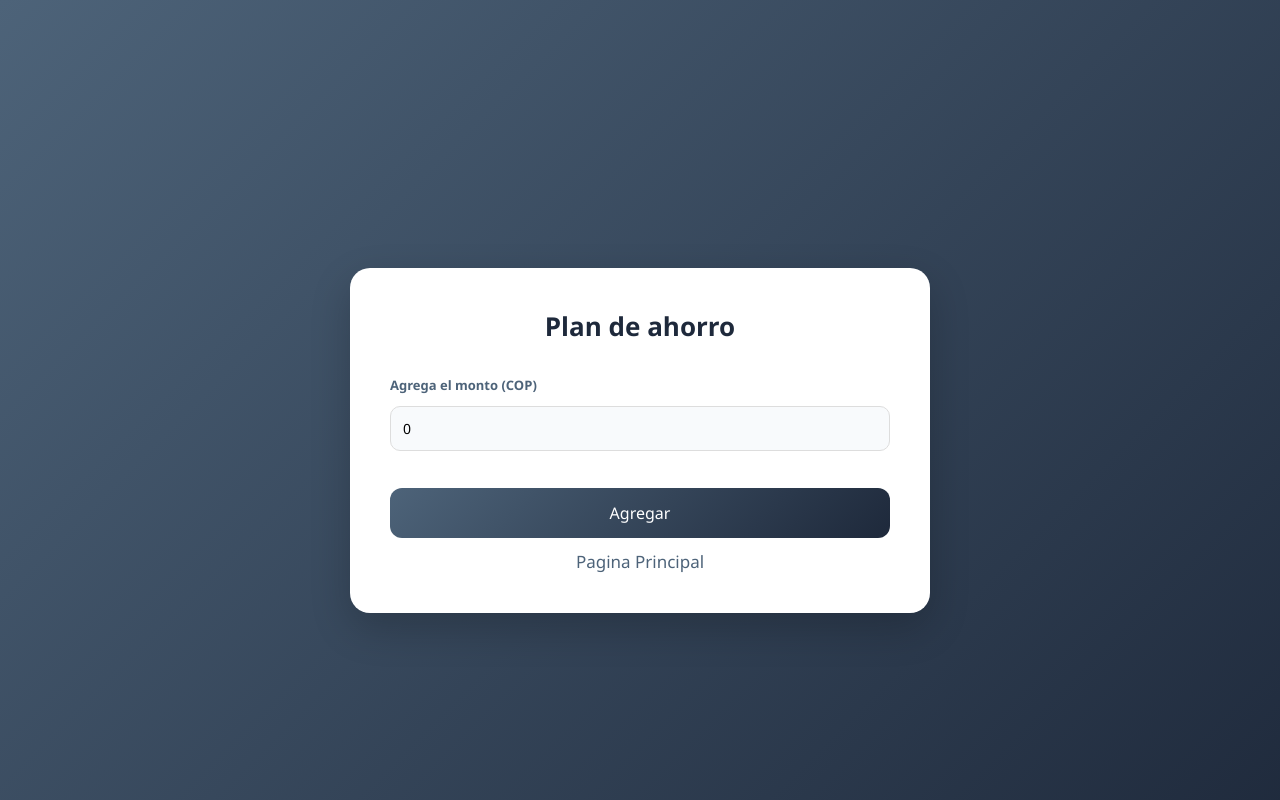
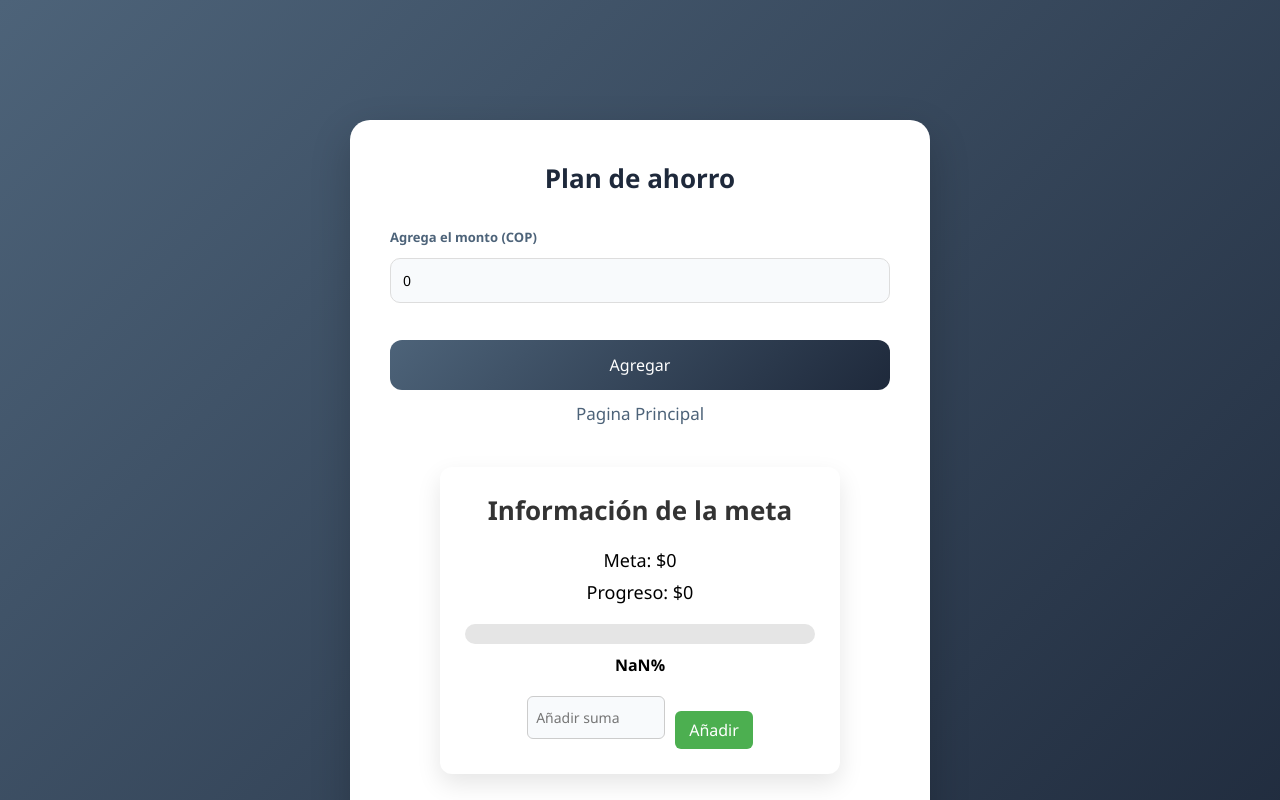
Before and after one commit to Mateo-Rincon-09/app-contador-front, a React (Vite) app: page /ahorro in a window 1280 px wide. Both pictures are taken after a click on the button "Agregar". Shown: the top 800 px of the page. Built offline with nearby package versions, Linux system fonts and the light colour scheme.

Commit message:
Ahorro Page actualizado

```diff
--- a/src/interface/interface.ts
+++ b/src/interface/interface.ts
@@ -10,3 +10,8 @@ export interface MovimientosContextInterface {
   movimientos: Movimiento[];
   agregarMovimiento: (movimiento: Movimiento) => void;
 }
+
+export interface metaAhorro {
+  meta: number;
+  progreso: number;
+}
--- a/src/main.tsx
+++ b/src/main.tsx
@@ -4,11 +4,12 @@ import { App } from "./App";
 import { BrowserRouter } from "react-router-dom";
 import { MovimientosProvider } from "./context/MovimientosContext";
 
+
 createRoot(document.getElementById("root")!).render(
   <StrictMode>
     <BrowserRouter>
       <MovimientosProvider>
-        <App />
+          <App />
       </MovimientosProvider>
     </BrowserRouter>
   </StrictMode>,
--- a/src/pages/AhorroPage.tsx
+++ b/src/pages/AhorroPage.tsx
@@ -1,15 +1,26 @@
 import { useState } from "react"
 import { Link } from "react-router-dom"
 import { formatNum } from '../services/formatNum';
+import { metaAhorro } from '../interface/interface';
+
 
 export const AhorroPage = () => {
 
+
     const [meta, setMeta] = useState<number>(0)
+    const [metaData, setMetaData] = useState<metaAhorro | null>(null)
+
 
     const handleSubmit = (event: React.SyntheticEvent<HTMLFormElement>) => {
         event.preventDefault();
 
+        setMetaData({
+            meta: meta,
+            progreso: 0,
+        })
+
         setMeta(0);
+
     }
 
 
@@ -21,11 +32,8 @@ export const AhorroPage = () => {
                 <label>Agrega el monto (COP)</label>
                 <input
                     type="number"
-                    value={formatNum(meta)}
-                    onChange={(event) => {
-                        const value = event.target.value.replace(/\./g, "")
-                        setMeta(Number(value))
-                    }}
+                    value={(meta)}
+                    onChange={(event) => setMeta(Number(event.target.value))}
                 />
 
                 <button type="submit">Agregar</button>
@@ -34,8 +42,55 @@ export const AhorroPage = () => {
                 <Link to="/user">Pagina Principal</Link>
 
 
+                <MetaInfo data={metaData} />
+            </form>
 
-            </form>
         </div>
     )
 }
+
+
+export const MetaInfo = ({ data }: { data: metaAhorro | null }) => {
+    const [suma, setSuma] = useState<number>();
+    const [progreso, setProgreso] = useState<number>(data?.progreso ?? 0);
+
+    if (!data) return null;
+
+    const porcentaje = Math.min((progreso / data.meta) * 100, 100);
+
+    const agregarSuma = () => {
+        if (!suma) return;
+        setProgreso(progreso + Number(suma));
+    };
+
+    return (
+        <div className="meta-card">
+            <h2>Información de la meta</h2>
+
+            <ul className="meta-list">
+                <li>Meta: ${formatNum(data.meta)}</li>
+                <li>Progreso: ${formatNum(progreso)}</li>
+            </ul>
+
+            <div className="progress-container">
+                <div
+                    className="progress-bar"
+                    style={{ width: `${porcentaje}%` }}
+                ></div>
+            </div>
+
+            <p className="progress-text">{porcentaje}%</p>
+
+            <div className="add-money">
+                <input
+                    type="number"
+                    placeholder="Añadir suma"
+                    value={(suma)}
+                    onChange={(event) => setSuma(Number(event.target.value))}
+                />
+
+                <button onClick={agregarSuma}>Añadir</button>
+            </div>
+        </div>
+    );
+};
--- a/src/styles/styles.css
+++ b/src/styles/styles.css
@@ -282,6 +282,84 @@ form button:active {
 }
 
 
+.meta-card {
+  width: 350px;
+  margin: 30px auto;
+  padding: 25px;
+  border-radius: 12px;
+  background: white;
+  box-shadow: 0 10px 25px rgba(0,0,0,0.1);
+  text-align: center;
+}
+
+.meta-card h2 {
+  margin-bottom: 20px;
+  color: #333;
+}
+
+.meta-list {
+  list-style: none;
+  padding: 0;
+  margin-bottom: 20px;
+}
+
+.meta-list li {
+  margin: 8px 0;
+  font-size: 18px;
+}
+
+/* Barra de progreso */
+
+.progress-container {
+  width: 100%;
+  height: 20px;
+  background: #e5e5e5;
+  border-radius: 20px;
+  overflow: hidden;
+  margin-bottom: 10px;
+}
+
+.progress-bar {
+  height: 100%;
+  background: linear-gradient(90deg,#4CAF50,#81C784);
+  width: 0%;
+  transition: width 0.6s ease;
+}
+
+.progress-text {
+  font-weight: bold;
+  margin-bottom: 20px;
+}
+
+/* input agregar dinero */
+
+.add-money {
+  display: flex;
+  gap: 10px;
+  justify-content: center;
+}
+
+.add-money input {
+  padding: 8px;
+  border-radius: 6px;
+  border: 1px solid #ccc;
+  width: 120px;
+}
+
+.add-money button {
+  padding: 8px 14px;
+  border: none;
+  background: #4CAF50;
+  color: white;
+  border-radius: 6px;
+  cursor: pointer;
+  transition: 0.2s;
+}
+
+.add-money button:hover {
+  background: #43a047;
+}
+
 
 
 /* User Page */
```
